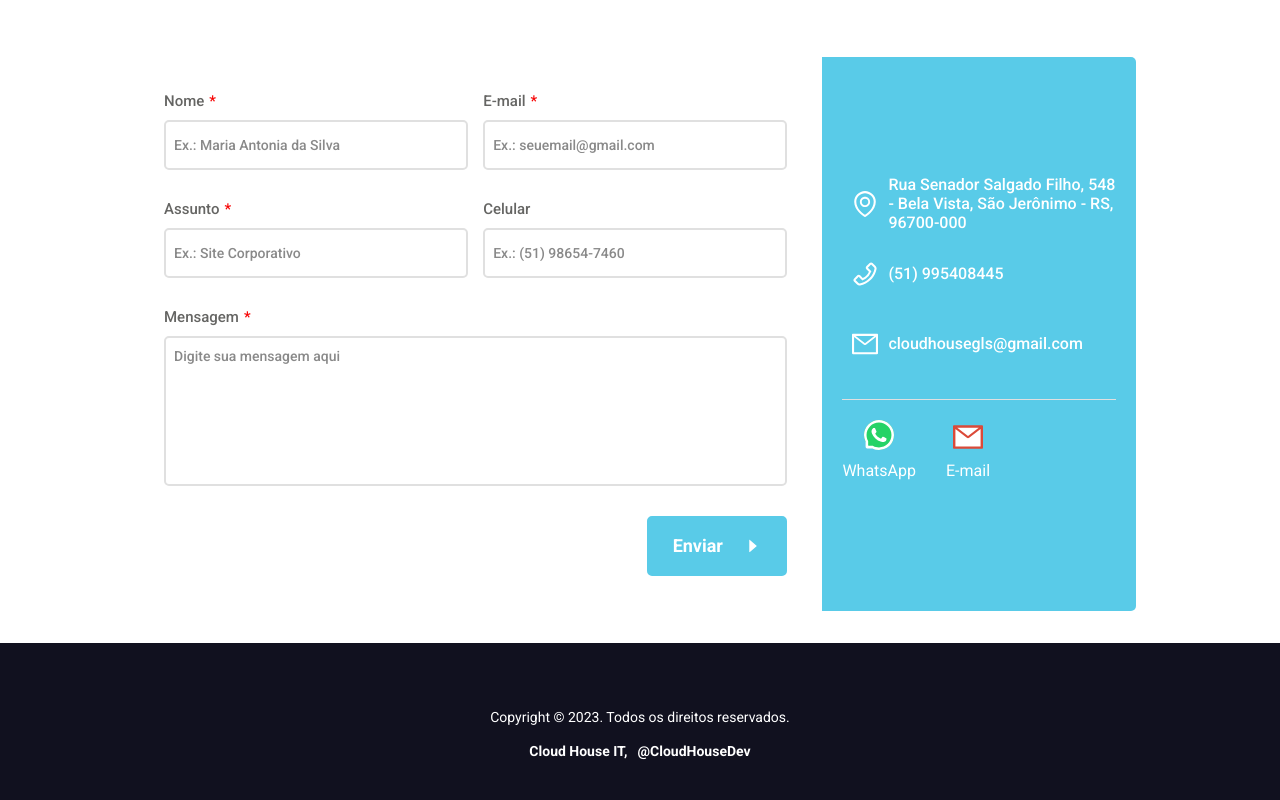
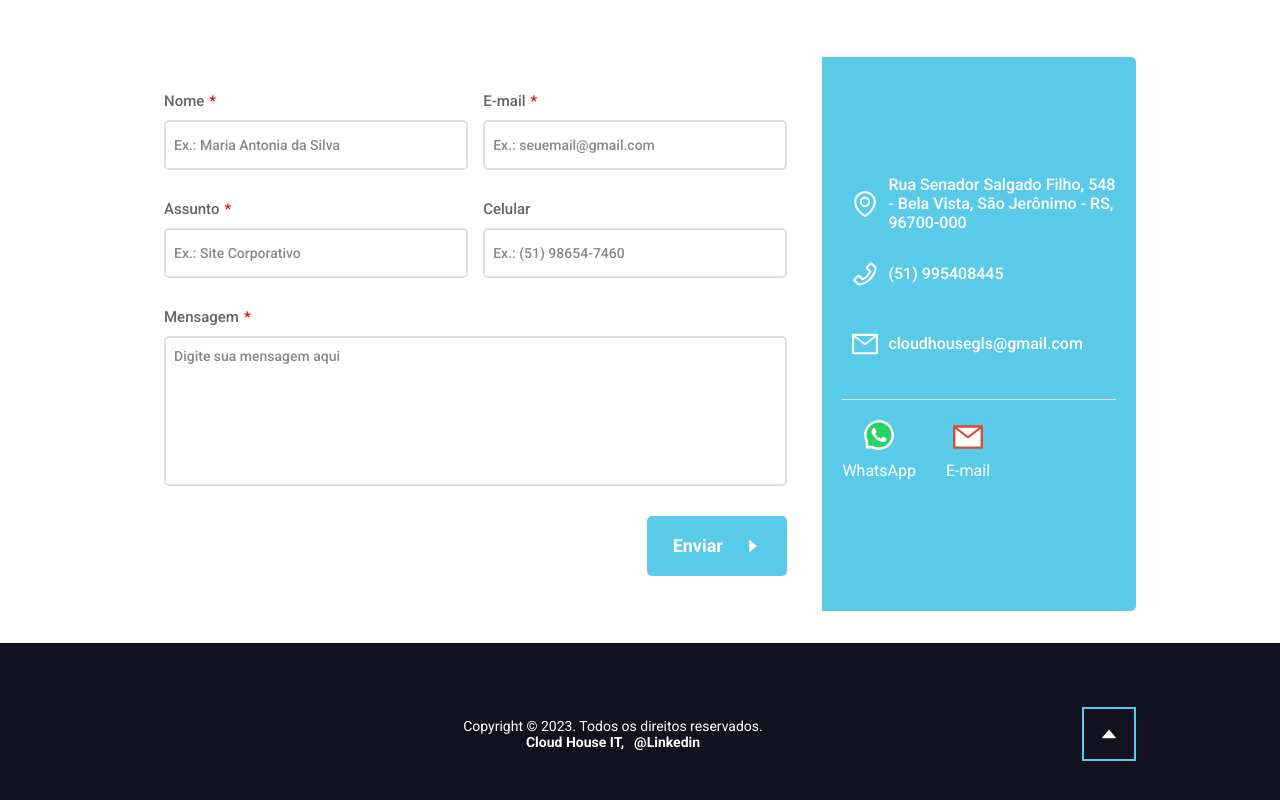
Before and after one commit to CloudHouseDev/landing-page-business, a React (Create React App) app: page / in a window 1280 px wide. Shown: the part 2771-3571 px from the top of the page. Built offline with nearby package versions, Linux system fonts and the light colour scheme.

Commit message:
chore: add back button into footer

```diff
--- a/src/components/footer/footer.jsx
+++ b/src/components/footer/footer.jsx
@@ -1,10 +1,13 @@
 import React from "react";
+import PropTypes from "prop-types";
+import { CaretUpOutlined } from "@ant-design/icons";
 
 import "./styles.css";
 
-function Footer() {
+function Footer({ shouldShowHomeSectionLink }) {
     return (
         <footer className="footer">
+            <div>
                 <span>Copyright © 2023. Todos os direitos reservados.</span>
                 <strong className="footer-details">
                     Cloud House IT,
@@ -13,11 +16,27 @@ function Footer() {
                         target="_blank"
                         rel="noopener noreferrer"
                     >
-                    @CloudHouseDev
+                        @Linkedin
                     </a>
                 </strong>
+            </div>
+            {shouldShowHomeSectionLink ? (
+                <a href="#section-home" className="back-nav-link">
+                    <CaretUpOutlined />
+                </a>
+            ) : (
+                <></>
+            )}
         </footer>
     );
 }
 
 export default Footer;
+
+Footer.propTypes = {
+    shouldShowHomeSectionLink: PropTypes.bool,
+};
+
+Footer.defaultProps = {
+    shouldShowHomeSectionLink: true,
+};
--- a/src/components/footer/styles.css
+++ b/src/components/footer/styles.css
@@ -1,10 +1,9 @@
 .footer {
     width: 100%;
-    flex-direction: column;
     height: 5.5rem;
     display: flex;
     align-items: center;
-    justify-content: space-evenly;
+    justify-content: space-between;
     justify-items: center;
     background-color: var(--black-400);
     color: var(--white-400);
@@ -12,6 +11,34 @@
     font-size: 14px;
     text-align: center;
     margin-top: 15px;
+}
+
+.footer div {
+    flex: 1;
+    display: flex;
+    flex-direction: column;
+    align-items: center;
+    justify-content: center;
+}
+
+.back-nav-link {
+    padding: 15px 15px;
+    display: flex;
+    flex-direction: column;
+    align-items: center;
+    justify-content: center;
+    border: 2px solid var(--blue-400);
+    transition: 0.5s;
+    background-color: transparent;
+}
+
+.back-nav-link svg {
+    width: 20px;
+    height: 20px;
+}
+
+.back-nav-link:hover {
+    background: var(--blue-400);
 }
 
 .footer-details {
--- a/src/pages/components/contactUs/contactUs.jsx
+++ b/src/pages/components/contactUs/contactUs.jsx
@@ -1,7 +1,7 @@
 /* eslint-disable consistent-return */
 /* eslint-disable default-case */
 import React, { useMemo, useReducer } from "react";
-import { AsYouType, isValidPhoneNumber, parseNumber } from "libphonenumber-js";
+import { AsYouType, isValidPhoneNumber } from "libphonenumber-js";
 import emailjs from "@emailjs/browser";
 import classNames from "classnames";
 
@@ -38,23 +38,10 @@ function ContactUs() {
         (state, action) => {
             switch (action.type) {
                 case "setName": {
-                    if (!action.name) {
-                        return {
-                            ...state,
-                            name: action.name,
-                            errors: [
-                                ...state.errors.filter(
-                                    (error) => error?.fieldId !== "nameInput"
-                                ),
-                                {
-                                    fieldId: "nameInput",
-                                    message: "Preencha o campo Nome.",
-                                },
-                            ],
-                        };
-                    }
-
-                    if (validationSchema.isNameInvalid.test(action.name)) {
+                    if (
+                        !!action.name &&
+                        validationSchema.isNameInvalid.test(action.name)
+                    ) {
                         return {
                             ...state,
                             name: action.name,
@@ -77,22 +64,10 @@ function ContactUs() {
                     };
                 }
                 case "setEmail": {
-                    if (!action.email) {
-                        return {
-                            ...state,
-                            email: action.email,
-                            errors: [
-                                ...state.errors.filter(
-                                    (error) => error?.fieldId !== "emailInput"
-                                ),
-                                {
-                                    fieldId: "emailInput",
-                                    message: "Preencha o campo E-mail.",
-                                },
-                            ],
-                        };
-                    }
-                    if (!validationSchema.isEmailInvalid.test(action.email)) {
+                    if (
+                        !!action.email &&
+                        !validationSchema.isEmailInvalid.test(action.email)
+                    ) {
                         return {
                             ...state,
                             email: action.email,
@@ -118,24 +93,11 @@ function ContactUs() {
                     };
                 }
                 case "setSubject": {
-                    if (!action.subject) {
-                        return {
-                            ...state,
-                            subject: action.subject,
-                            errors: [
-                                ...state.errors.filter(
-                                    (error) => error?.fieldId !== "subjectInput"
-                                ),
-                                {
-                                    fieldId: "subjectInput",
-                                    message: "Preencha o campo Assunto.",
-                                },
-                            ],
-                        };
-                    }
                     if (
-                        validationSchema.isSubjectInvalid.test(action.subject) ||
-                        validationSchema.hasInputNumber.test(action.subject)
+                        (!!action.subject &&
+                            validationSchema.isSubjectInvalid.test(action.subject)) ||
+                        (!!action.subject &&
+                            validationSchema.hasInputNumber.test(action.subject))
                     ) {
                         return {
                             ...state,
@@ -208,21 +170,6 @@ function ContactUs() {
                     };
                 }
                 case "setMessage": {
-                    if (!action.message) {
-                        return {
-                            ...state,
-                            message: action.message,
-                            errors: [
-                                ...state.errors.filter(
-                                    (error) => error?.fieldId !== "messageInput"
-                                ),
-                                {
-                                    fieldId: "messageInput",
-                                    message: "Preencha o campo Mensagem.",
-                                },
-                            ],
-                        };
-                    }
                     return {
                         ...state,
                         message: action.message,
```
Lines whose indentation alone changed are shown as unchanged.
